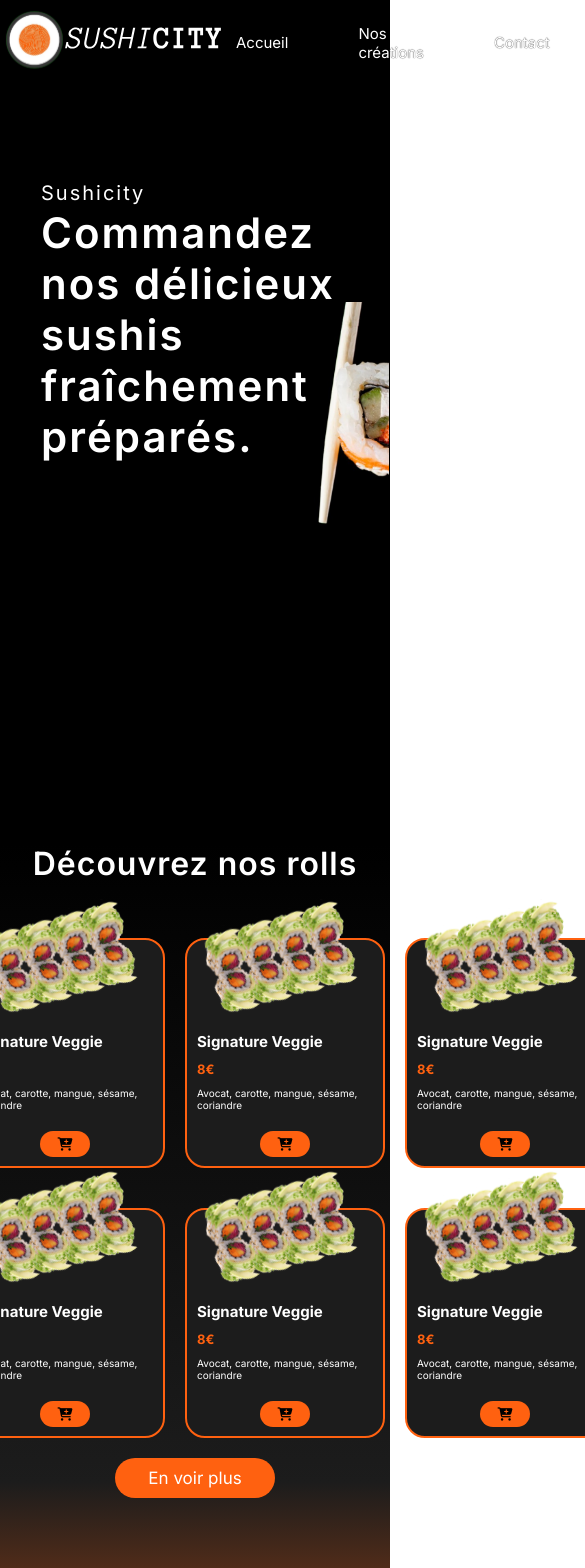
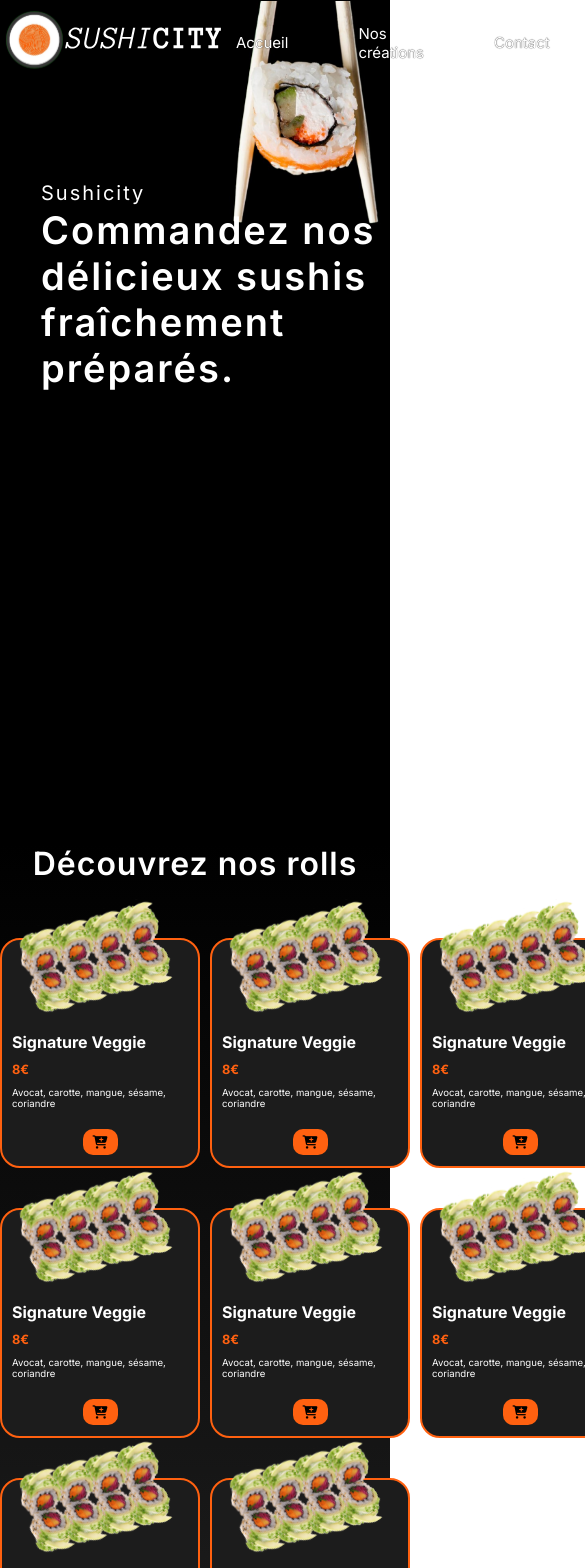
Before and after one commit to Codeuzz/sushicitynantes, a React (Vite) app: page / in a window 390 px wide. Shown: the top 1568 px of the page, 585 px wide, since content can reach past the window. Built offline with nearby package versions, Linux system fonts and the light colour scheme.

Commit message:
doing responsive: finished tablet need to do smaller screens

```diff
--- a/src/App.css
+++ b/src/App.css
@@ -125,12 +125,14 @@ a {
 
 #menu-section {
   width: 100%;
-  height: 120vh;
+  height: 150vh;
   background-image: linear-gradient(#000000 0%, #1C1C1C 63%, #FF6110 100%);
   display: flex;
   flex-direction: column;
   gap: 20px;
   align-items: center;
+  margin: 0 auto;
+  /* border: 2px solid red; */
 }
 
 #menu-section h1{
@@ -144,12 +146,16 @@ a {
 
 #menu-section #card-container {
   /* border: 2px solid red; */
-  min-width: 900px;
-  position: relative;
+  max-width: 900px;
   display: grid;
-  grid-template-columns: repeat(4, 220px);
+  grid-template-columns: auto auto auto auto;
+  column-gap: 10px;
   row-gap: 40px;
   margin-top: 35px;
+  align-content: center;
+  justify-content: center;
+  margin-left: auto;
+  margin-right: auto;
 }
 
 .sushi-img-container {
@@ -157,7 +163,7 @@ a {
   top: -55px;
 }
 .sushi-img-container img {
-  width: 190px;
+  max-width: 190px;
   margin: 0;
   /* border: 2px solid red; */
 }
@@ -192,14 +198,14 @@ a {
 }
 
 .sushi-text p {
-  font-size: 10px;
+  font-size: 0.6rem;
 }
 .sushi-text h3 {
-  font-size: 15px;
+  font-size: 1rem;
 }
 
 .sushi-text h4 {
-  font-size: 13px;
+  font-size: 0.8rem;
   color: #FF6110;
 }
 
@@ -207,11 +213,12 @@ a {
   margin: 0;
   position: relative;
   top: -50px;
-  width: 50px;
-  border-radius: 20px;
+  width: fit-content;
+  border-radius: 10px;
   border: none;
-  padding: 5px;
+  padding: 5px 10px;
   background-color: #FF6110;
+  box-sizing: border-box;
 }
 .card button:hover, #menu-section #voir-plus-btn:hover {
   cursor: pointer;
@@ -225,12 +232,15 @@ a {
   border: none;
   background-color: #FF6110;
   color: white;
-  font-size: 17px;
+  font-size: 1.1rem;
   padding: 10px;
+  box-sizing: border-box;
+  margin-bottom: 100px;
+
 }
 
 #contact-section {
-  height: 100vh;
+  /* height: 120vh; */
   background-color: #FF6110;
 }
 
@@ -239,7 +249,7 @@ a {
   height: 480px;
   border-radius: 60px;
   border: 20px solid black;
-  background-color: black;
+  /* background-color: black; */
   box-sizing: border-box;
   display: flex;
   flex-direction: column;
@@ -260,6 +270,7 @@ iframe {
 #contact-div {
   display: flex;
   flex-direction: row;
+  flex-wrap: wrap;
   align-items: start;
   justify-content: space-between;
   padding-top: 100px;
@@ -296,11 +307,11 @@ iframe {
 }
 
 .contact-telephone i {
-  font-size: 25px;
+  font-size: 1.5rem;
 }
 
 .contact-address i {
-  font-size: 30px;
+  font-size: 1.5rem;
 }
 
 .social-icons {
@@ -335,7 +346,6 @@ hr{
   margin-left: -5%;
   margin-top: 0;
   margin-bottom: 15px;
-  justify-self: center;
 }
 
 #footer-div {
@@ -349,3 +359,51 @@ hr{
   flex-direction: row;
   gap: 20px
 }
+
+
+@media screen and (max-width: 904px) {
+  #hero-div {
+    background-size: 100% auto;
+    background-position: -5px 0;
+  }
+  #hero-text {
+    max-width: 500px;
+  }
+
+  #hero-text h1 {
+    font-size: 38px;
+  }
+  #menu-section #card-container {
+    width: fit-content;
+    grid-template-columns: auto auto auto;
+  }
+  #menu-section #voir-plus-btn {
+    margin-bottom: 180px;
+  }
+  #contact-div {
+    justify-content: center;
+    /* border: 1px solid blue; */
+    gap: 20px
+  }
+  .contact-text {
+    width: fit-content;
+    text-align: center;
+    /* border: 1px solid red; */
+    height: fit-content;
+    padding-bottom: 15px;
+  }
+  .contact-text br {
+    display: none;
+  }
+  .contact-address, .contact-telephone {
+    justify-content: center;
+  }
+  .map-container, iframe {
+    width: 100%;
+  }
+  .social-icons {
+    justify-content: center;
+    align-items: center;
+    margin: 15px 0 auto;
+  }
+}
```
